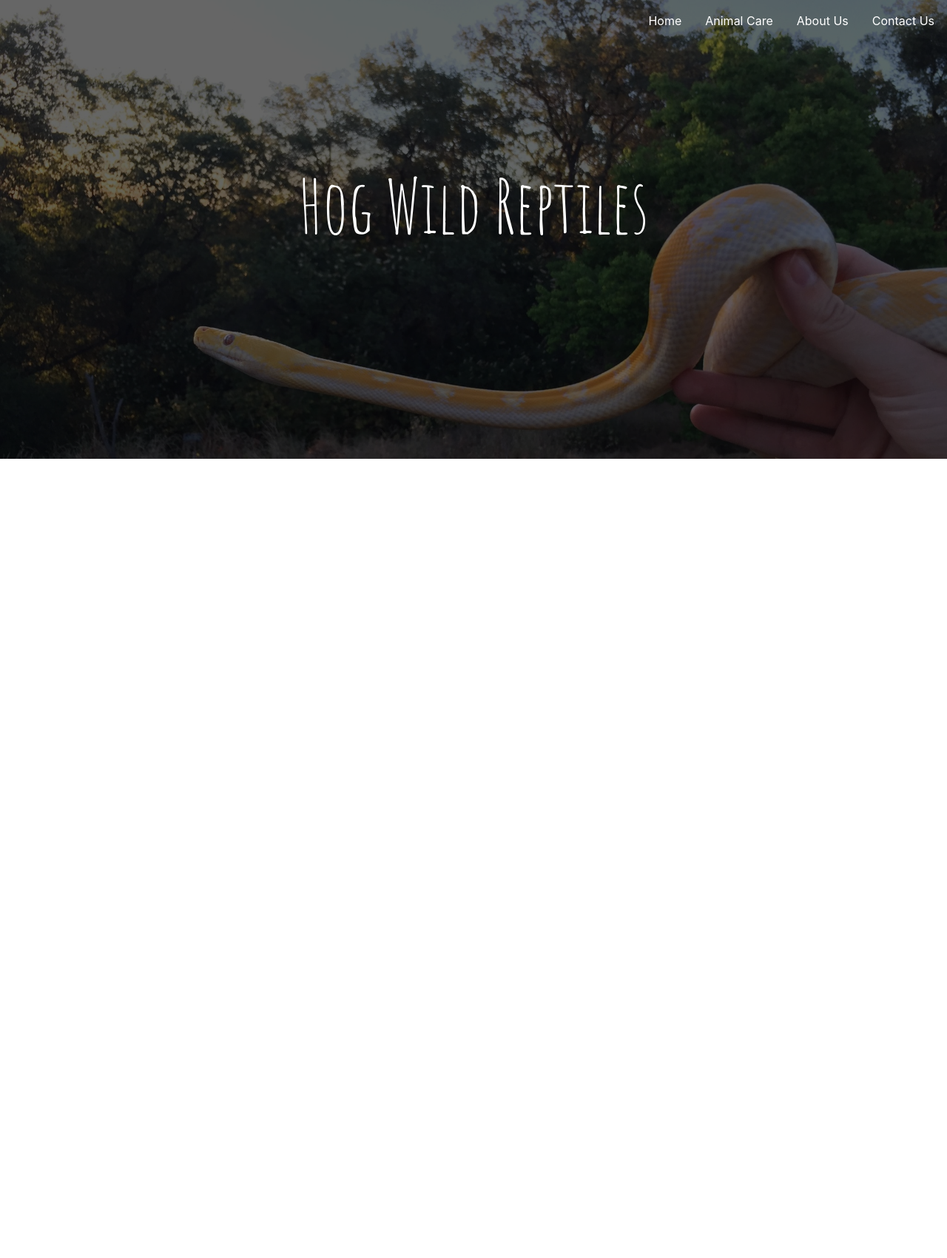
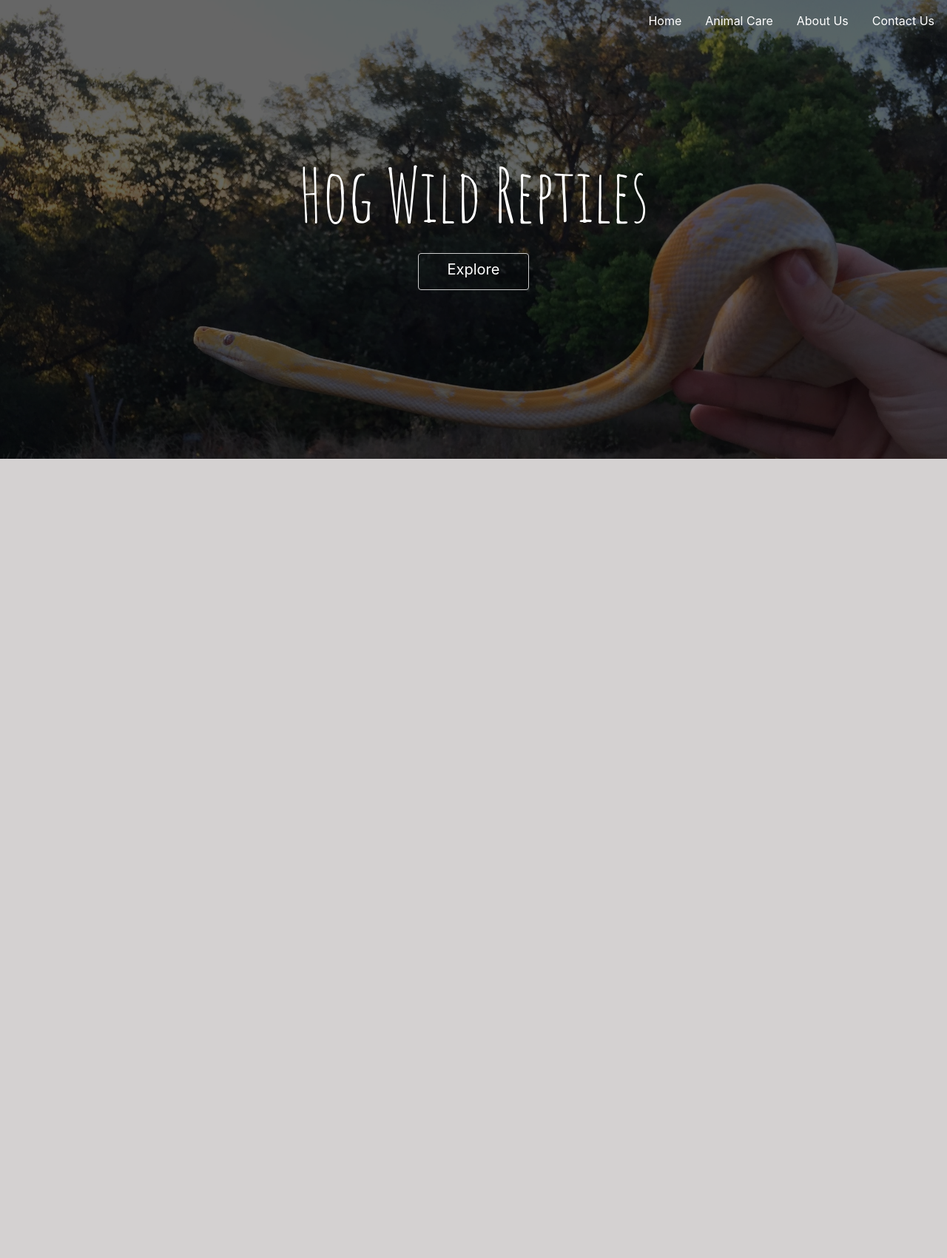
Before and after one commit to ballj19/jakeballnet, a PHP site: page /HogWildReptiles/ in a window 1280 px wide. Shown: the whole page at 74% size. Before the commit the page ends 620 px from the top, so only its background shows below. Run offline with PHP 8.4, Linux system fonts and the light colour scheme.

Commit message:
style changes

```diff
--- a/HogWildReptiles/style.css
+++ b/HogWildReptiles/style.css
@@ -54,7 +54,7 @@ body {
         font-family: 'Amatic SC', cursive;
 }
 
-.explore-btn {
+#explore-btn {
       color: white;
       background-color: transparent;
       border-color: #ccc;
@@ -67,7 +67,7 @@ body {
       font-size: 20px;
 }
 
-.explore-container {
+#explore-container {
         height: 1080px;
         background-color: rgb(212, 209, 209);
 }
```
